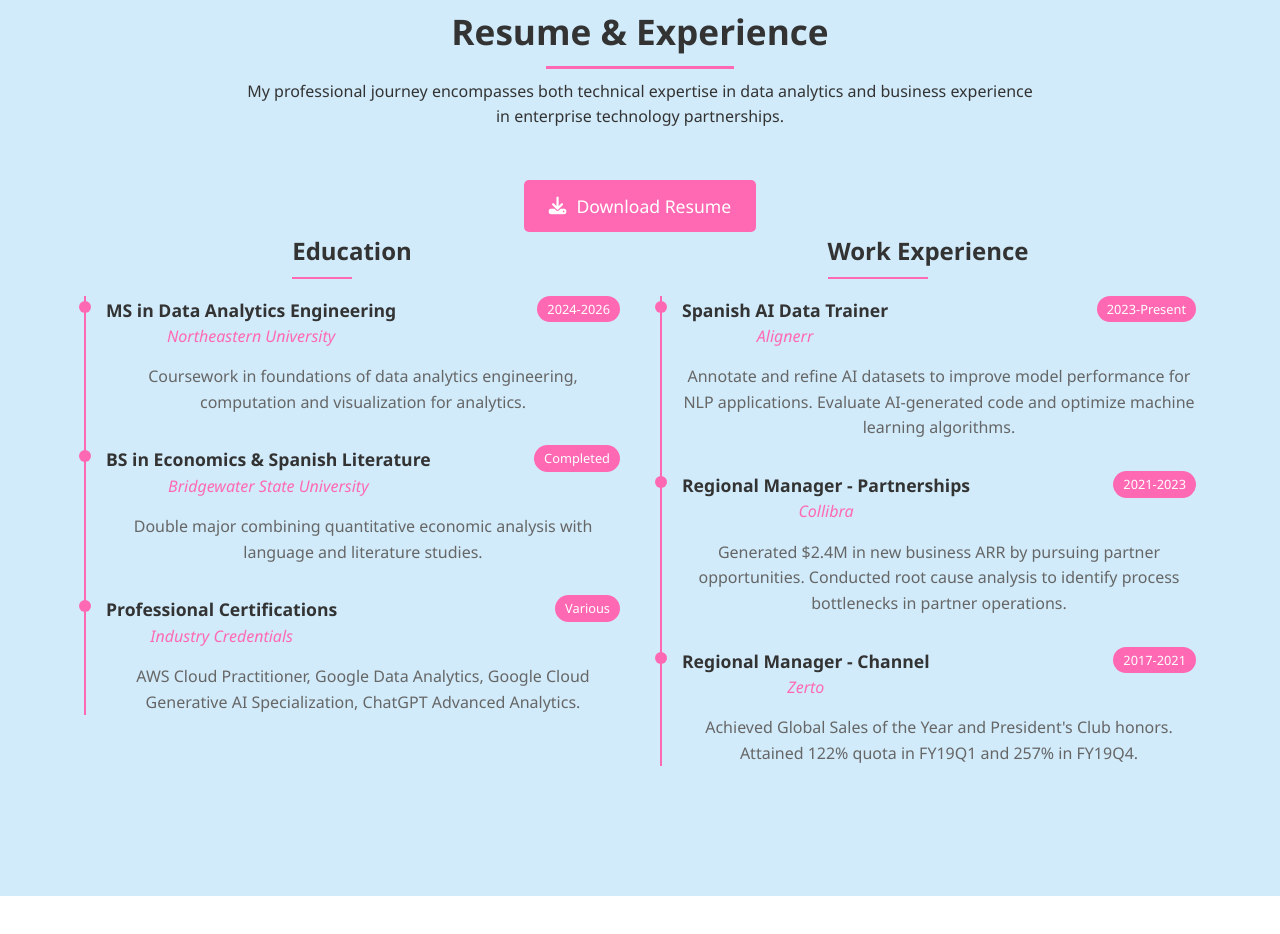
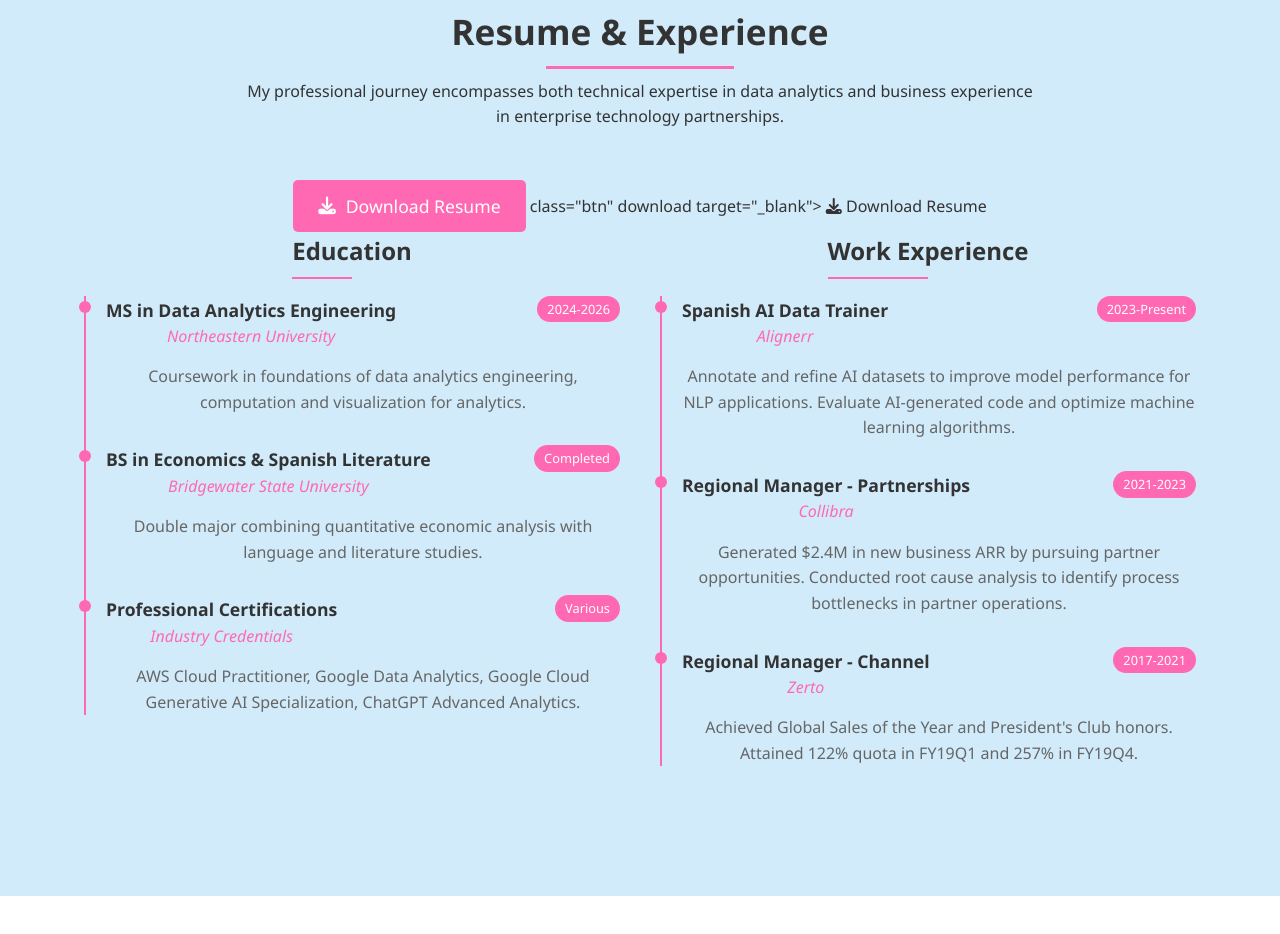
Before and after one commit to rosalinatorres888/portfolio, a plain HTML site: page my-webpage.html in a window 1280 px wide. Shown: the part 2551-3485 px from the top of the page. Drawn offline with Linux system fonts and the light colour scheme.

Commit message:
my-webpage.html

```diff
--- a/my-webpage.html
+++ b/my-webpage.html
@@ -1037,6 +1037,11 @@
    class="btn"
    download
    target="_blank">
+   <i class="fas fa-download"></i> Download Resume
+</a>
+   class="btn"
+   download
+   target="_blank">
    <i class="fas fa-download"></i> Download Resume </a>
             <div class="timeline-content animate animate-delay-2">
                 <div class="timeline-column">
```
